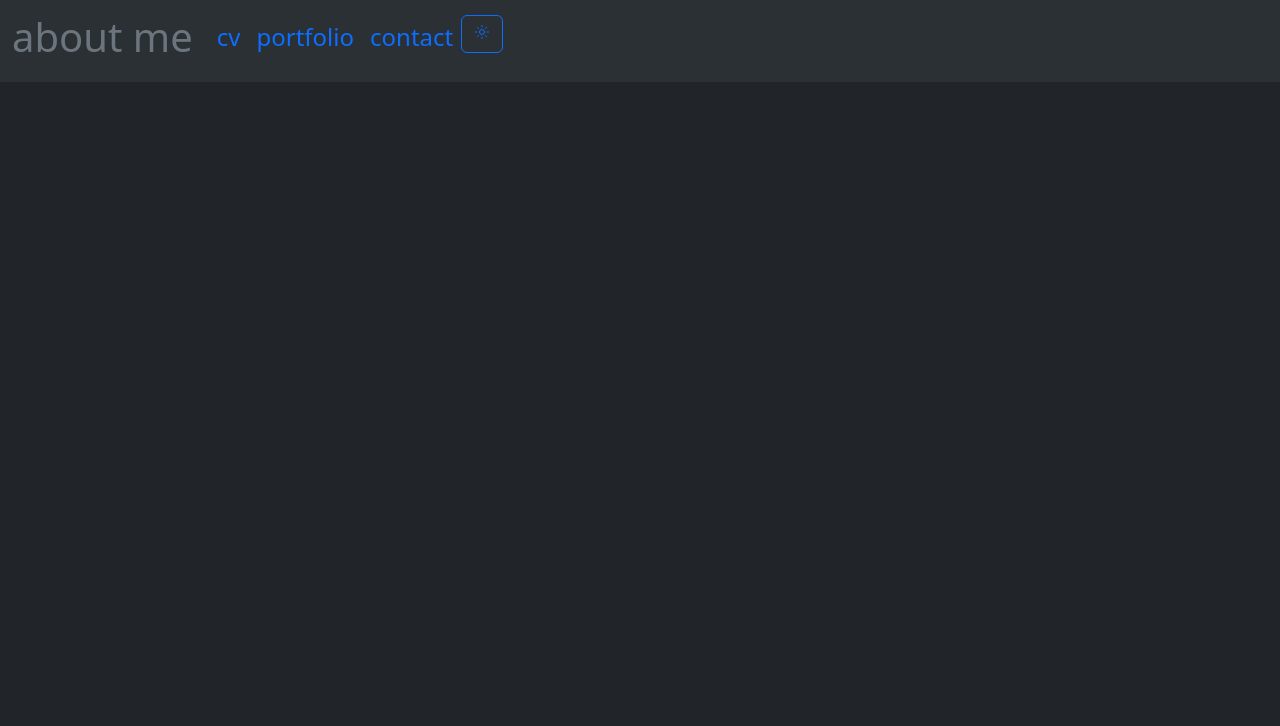
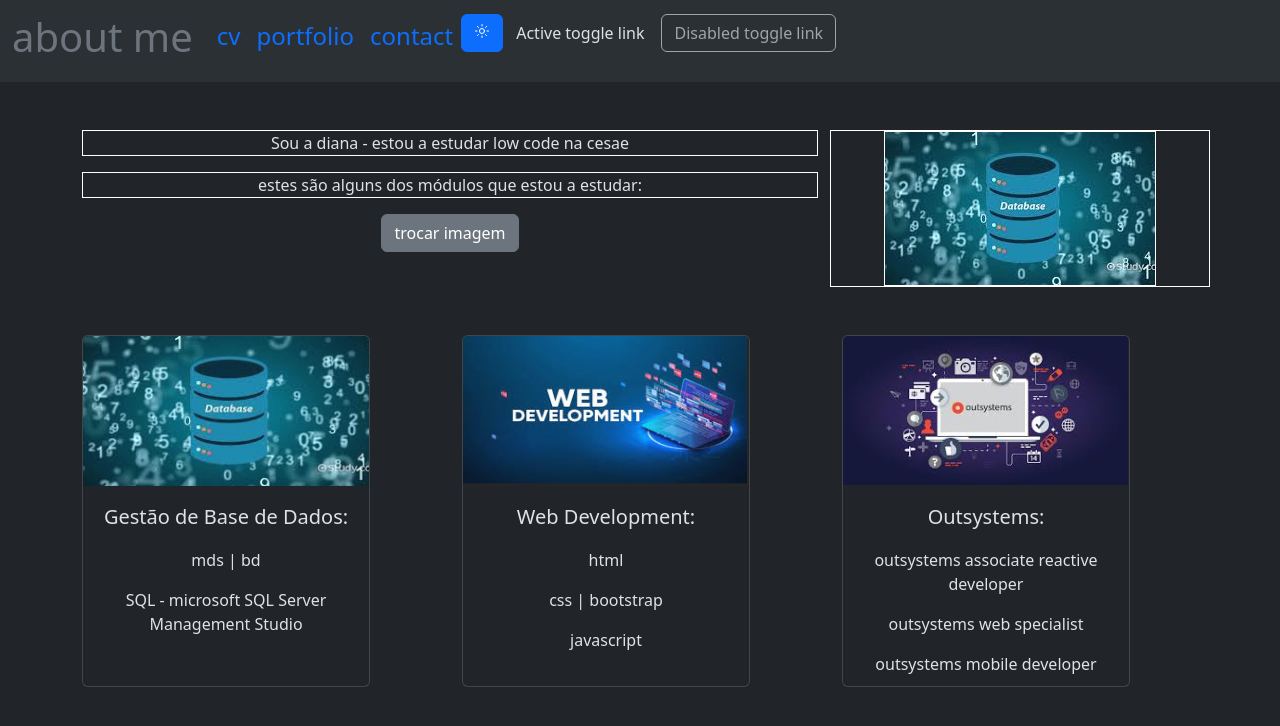
Before and after one commit to d-dv3/ProjetoFinaWeb-d, a website: page index.html in a window 1280 px wide. Drawn offline with nearby package versions, Linux system fonts and the light colour scheme.

Commit message:
navbar-cards-investigate darkmode

```diff
--- a/css/style.css
+++ b/css/style.css
@@ -0,0 +1,15 @@
+/* INVESTIGATE DARK MODE/ LIGHT MODE */
+/* :root {
+  color-scheme: light dark;
+}
+body {
+  color: light-dark(#333b3c, #efefec);
+  background-color: light-dark(#efedea, #223a2c);
+} */
+
+.cardImg {
+  height: 150px;
+}
+.cardTextBox {
+  height: 200px;
+}
--- a/index.html
+++ b/index.html
@@ -65,11 +65,110 @@
               </button>
               <!-- <a class="nav-link disabled" aria-disabled="true">Disabled</a> -->
             </li>
+            <li class="nav-item">
+              <p class="d-inline-flex gap-1">
+                <a
+                  href="#"
+                  class="btn active"
+                  role="button"
+                  data-bs-toggle="button"
+                  aria-pressed="true"
+                  >Active toggle link</a
+                >
+                <a
+                  class="btn disabled"
+                  aria-disabled="true"
+                  role="button"
+                  data-bs-toggle="button"
+                  >Disabled toggle link</a
+                >
+              </p>
+            </li>
           </ul>
         </div>
       </div>
     </nav>
     <!-- .NAVBAR -->
+    <!-- GRID 2COL -->
+    <div class="container text-center mt-5 mb-5">
+      <!-- guuter: g-5 -->
+      <!-- img 3col: 286/ 150 -->
+      <div class="row">
+        <div class="col-8">
+          <p style="border: 1px solid white">
+            Sou a diana - estou a estudar low code na cesae
+          </p>
+          <p style="border: 1px solid white">
+            estes são alguns dos módulos que estou a estudar:
+          </p>
+          <button type="button" class="btn btn-outline-secondary">
+            trocar imagem
+          </button>
+        </div>
+        <div class="col-4" style="border: 1px solid white">
+          <img
+            src="img/databaseImg.png"
+            alt=""
+            style="border: 1px solid white"
+          />
+        </div>
+      </div>
+    </div>
+    <!-- .GRID 2COL -->
+    <!-- GRID - 3 COL -->
+    <div class="container text-center">
+      <div class="row">
+        <div class="col">
+          <!-- card-01 -->
+          <div class="card" style="width: 18rem">
+            <img
+              src="img/databaseImg.png"
+              class="card-img-top cardImg"
+              alt="..."
+            />
+            <div class="card-body cardTextBox">
+              <p class="card-text fs-5">Gestão de Base de Dados:</p>
+              <p class="card-text">mds | bd</p>
+              <p class="card-text">
+                SQL - microsoft SQL Server Management Studio
+              </p>
+            </div>
+          </div>
+          <!-- .card-01 -->
+        </div>
+        <div class="col">
+          <!-- card-02 -->
+          <div class="card" style="width: 18rem">
+            <img src="img/webImg.png" class="card-img-top cardImg" alt="..." />
+            <div class="card-body cardTextBox">
+              <p class="card-text fs-5">Web Development:</p>
+              <p class="card-text">html</p>
+              <p class="card-text">css | bootstrap</p>
+              <p class="card-text">javascript</p>
+            </div>
+          </div>
+          <!-- .card-02 -->
+        </div>
+        <div class="col">
+          <!-- card-03 -->
+          <div class="card" style="width: 18rem">
+            <img
+              src="img/outsystemsImg.png"
+              class="card-img-top cardImg"
+              alt="..."
+            />
+            <div class="card-body cardTextBox">
+              <p class="card-text fs-5">Outsystems:</p>
+              <p class="card-text">outsystems associate reactive developer</p>
+              <p class="card-text">outsystems web specialist</p>
+              <p class="card-text">outsystems mobile developer</p>
+            </div>
+          </div>
+          <!-- card-03 -->
+        </div>
+      </div>
+    </div>
+    <!-- .GRID - 3 COL -->
     <!-- SCRIPT IONICONS -->
     <script
       type="module"
--- a/js/script.js
+++ b/js/script.js
@@ -0,0 +1,4 @@
+document.querySelectorAll(".btn").forEach((buttonElement) => {
+  const button = bootstrap.Button.getOrCreateInstance(buttonElement);
+  button.toggle();
+});
```
Also changed, not shown: img/databaseImg.png (added), img/outsystemsImg.png (added), img/webImg.png (added).
